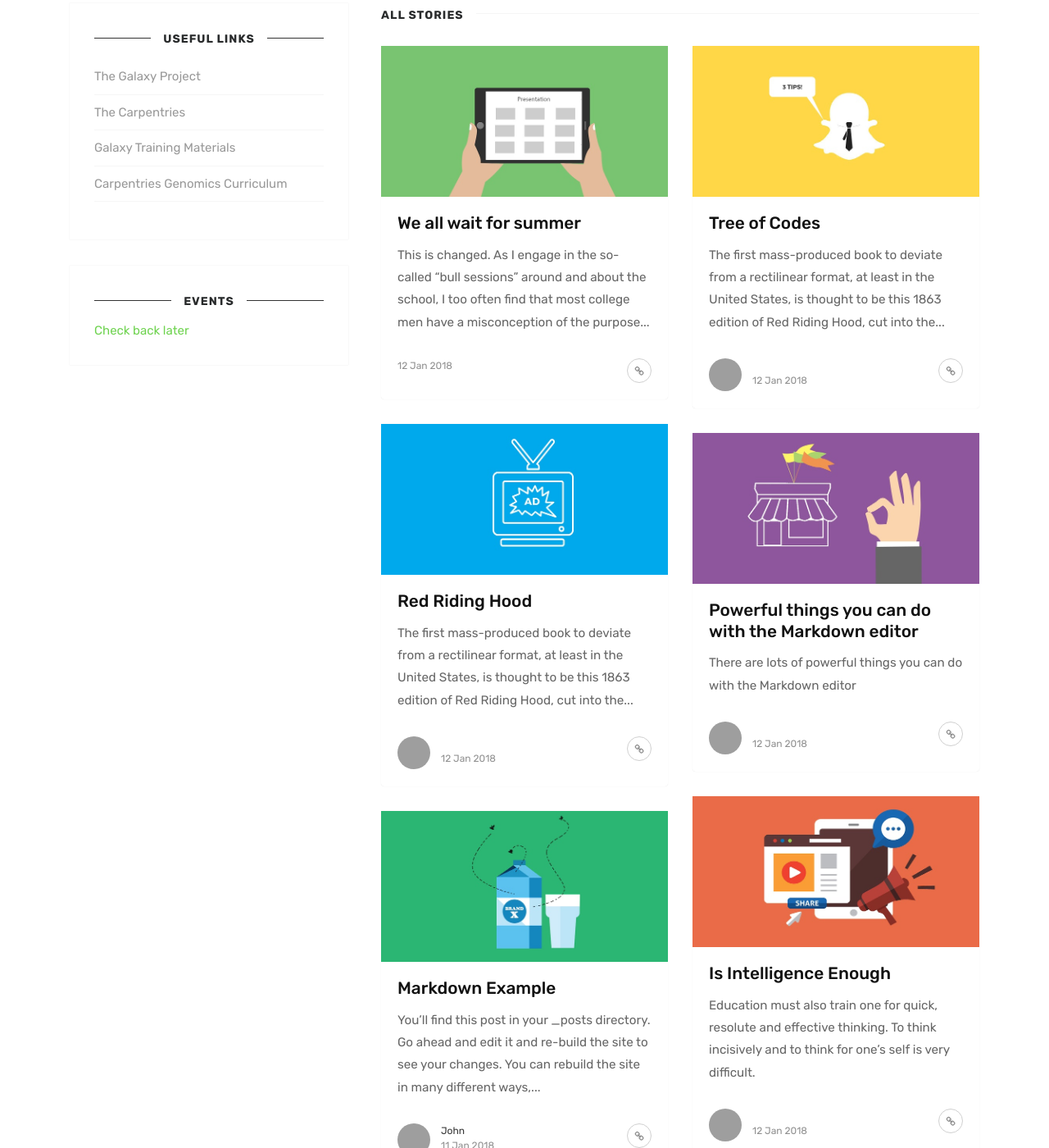
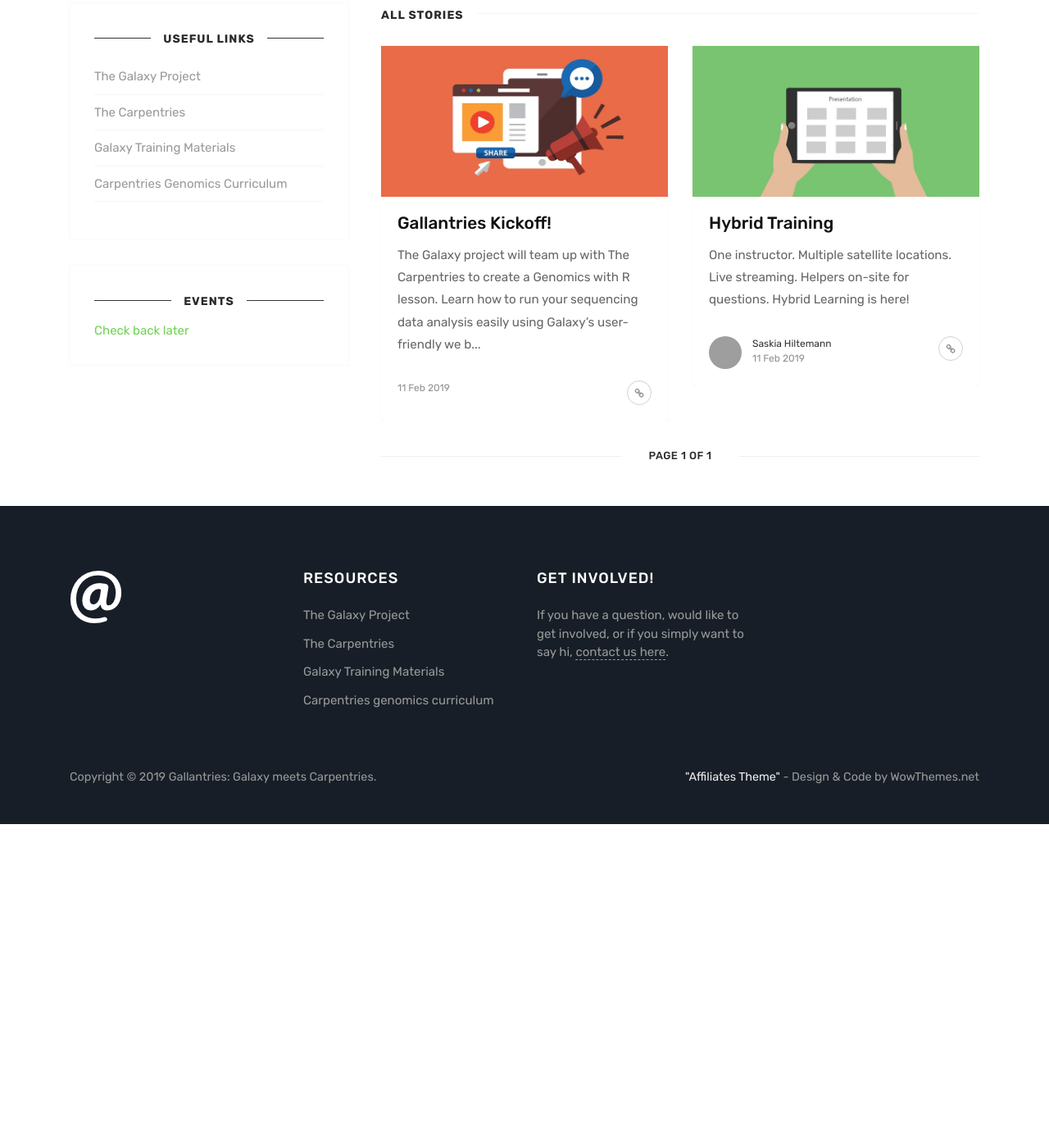
Before and after one commit to gallantries/gallantries.github.io, a Jekyll site: the page built from index.html, in a window 1280 px wide and 1400 px high, scrolled down 710 px. Shown: the whole window at 82% size. Built offline with Jekyll 4.4.1, drawn with Linux system fonts in a browser that asks for light colours; the list of posts is cut into pages by our own code; after the commit the page ends 1715 px from its top, so only the background shows below that; grey boxes are pictures that could not be loaded.

Commit message:
remove dummy blogposts

````diff
--- a/_includes/featuredbox.html
+++ b/_includes/featuredbox.html
@@ -17,7 +17,7 @@
                     <div class="wrapfooter">
                         {% if post.author %}
                         <span class="meta-footer-thumb">
-                        <img class="author-thumb" src="https://www.gravatar.com/avatar/{{ author.gravatar }}?s=250&d=mm&r=x" alt="{{ author.display_name }}">
+                        <img class="author-thumb" src="https://avatars.githubusercontent.com/{{ author.github }}" alt="{{ author.display_name }}">
                         </span>
                         <span class="author-meta">
                         <span class="post-name"><a target="_blank" href="{{ author.web }}">{{ author.display_name }}</a></span><br/>
--- a/_includes/postbox.html
+++ b/_includes/postbox.html
@@ -13,7 +13,7 @@
             <div class="wrapfooter">
                 {% if post.author %}
                 <span class="meta-footer-thumb">
-                <img class="author-thumb" src="https://www.gravatar.com/avatar/{{ author.gravatar }}?s=250&d=mm&r=x" alt="{{ author.display_name }}">
+                <img class="author-thumb" src="https://avatars.githubusercontent.com/{{ author.github }}" alt="{{ author.display_name }}">
                 </span>
                 <span class="author-meta">
                 <span class="post-name"><a target="_blank" href="{{ author.web }}">{{ author.display_name }}</a></span><br/>
--- a/_layouts/post-right-sidebar.html
+++ b/_layouts/post-right-sidebar.html
@@ -76,7 +76,7 @@ post_class: post-template
                 {% if page.author %}
 				<div class="row post-top-meta">
 					<div class="col-md-2">
-						<img class="author-thumb" src="https://www.gravatar.com/avatar/{{ author.gravatar }}?s=250&d=mm&r=x" alt="{{ author.display_name }}">
+						<img class="author-thumb" src="https://avatars.githubusercontent.com/{{ author.github }}" alt="{{ author.display_name }}">
 					</div>
 					<div class="col-md-10">
 						<a target="_blank" class="link-dark" href="{{ author.web }}">{{ author.display_name }}</a><a target="_blank" href="{{ author.twitter }}" class="btn follow">Follow</a>
--- a/_layouts/post.html
+++ b/_layouts/post.html
@@ -82,7 +82,7 @@ post_class: post-template
                 {% if page.author %}
 				<div class="row post-top-meta">
 					<div class="col-md-2">
-						<img class="author-thumb" src="https://www.gravatar.com/avatar/{{ author.gravatar }}?s=250&d=mm&r=x" alt="{{ author.display_name }}">
+						<img class="author-thumb" src="https://avatars.githubusercontent.com/{{ author.github }}" alt="{{ author.display_name }}">
 					</div>
 					<div class="col-md-10">
 						<a target="_blank" class="link-dark" href="{{ author.web }}">{{ author.display_name }}</a><a target="_blank" href="{{ author.twitter }}" class="btn follow">Follow</a>
--- a/_posts/2018-01-11-markup-example.md
+++ /dev/null
@@ -1,26 +0,0 @@
----
-layout: post
-title:  "Markdown Example"
-author: john
-categories: [ Jekyll, tutorial ]
-image: assets/images/6.jpg
----
-You’ll find this post in your `_posts` directory. Go ahead and edit it and re-build the site to see your changes. You can rebuild the site in many different ways, but the most common way is to run `jekyll serve`, which launches a web server and auto-regenerates your site when a file is updated. Something.
-
-To add new posts, simply add a file in the `_posts` directory that follows the convention `YYYY-MM-DD-name-of-post.ext` and includes the necessary front matter. Take a look at the source for this post to get an idea about how it works.
-
-Jekyll also offers powerful support for code snippets:
-
-{% highlight ruby %}
-def print_hi(name)
-  puts "Hi, #{name}"
-end
-print_hi('Tom')
-#=> prints 'Hi, Tom' to STDOUT.
-{% endhighlight %}
-
-Check out the [Jekyll docs][jekyll-docs] for more info on how to get the most out of Jekyll. File all bugs/feature requests at [Jekyll’s GitHub repo][jekyll-gh]. If you have questions, you can ask them on [Jekyll Talk][jekyll-talk].
-
-[jekyll-docs]: http://jekyllrb.com/docs/home
-[jekyll-gh]:   https://github.com/jekyll/jekyll
-[jekyll-talk]: https://talk.jekyllrb.com/
--- a/_posts/2018-01-12-is-intelligence-enough.md
+++ /dev/null
@@ -1,18 +0,0 @@
----
-layout: post
-title:  "Is Intelligence Enough"
-author: sal
-categories: [ Jekyll, tutorial ]
-image: assets/images/5.jpg
----
-Education must also train one for quick, resolute and effective thinking. To think incisively and to think for one's self is very difficult.
-
-> We are prone to let our mental life become invaded by legions of half truths, prejudices, and propaganda. At this point, I often wonder whether or not education is fulfilling its purpose. A great majority of the so-called educated people do not think logically and scientifically.
-
-Even the press, the classroom, the platform, and the pulpit in many instances do not give us objective and unbiased truths. To save man from the morass of propaganda, in my opinion, is one of the chief aims of education. Education must enable one to sift and weigh evidence, to discern the true from the false, the real from the unreal, and the facts from the fiction.
-
-The function of education, therefore, is to teach one to think intensively and to think critically. But education which stops with efficiency may prove the greatest menace to society. The most dangerous criminal may be the man gifted with reason, but with no morals.
-
-The late Eugene Talmadge, in my opinion, possessed one of the better minds of Georgia, or even America. Moreover, he wore the Phi Beta Kappa key. By all measuring rods, Mr. Talmadge could think critically and intensively; yet he contends that I am an inferior being. Are those the types of men we call educated?
-
-We must remember that intelligence is not enough. Intelligence plus character--that is the goal of true education. The complete education gives one not only power of concentration, but worthy objectives upon which to concentrate. The broad education will, therefore, transmit to one not only the accumulated knowledge of the race but also the accumulated experience of social living.
--- a/_posts/2018-01-12-powerful-things-markdown-editor.md
+++ /dev/null
@@ -1,49 +0,0 @@
----
-layout: post
-title:  "Powerful things you can do with the Markdown editor"
-author: sal
-categories: [ Jekyll, tutorial ]
-image: assets/images/4.jpg
----
-There are lots of powerful things you can do with the Markdown editor
-
-If you've gotten pretty comfortable with writing in Markdown, then you may enjoy some more advanced tips about the types of things you can do with Markdown!
-
-As with the last post about the editor, you'll want to be actually editing this post as you read it so that you can see all the Markdown code we're using.
-
-
-## Special formatting
-
-As well as bold and italics, you can also use some other special formatting in Markdown when the need arises, for example:
-
-+ ~~strike through~~
-+ ==highlight==
-+ \*escaped characters\*
-
-
-## Writing code blocks
-
-There are two types of code elements which can be inserted in Markdown, the first is inline, and the other is block. Inline code is formatted by wrapping any word or words in back-ticks, `like this`. Larger snippets of code can be displayed across multiple lines using triple back ticks:
-
-```
-.my-link {
-    text-decoration: underline;
-}
-```
-
-If you want to get really fancy, you can even add syntax highlighting using Rouge.
-
-
-![walking]({{ site.baseurl }}/assets/images/3.jpg)
-
-## Reference lists
-
-The quick brown jumped over the lazy.
-
-Another way to insert links in markdown is using reference lists. You might want to use this style of linking to cite reference material in a Wikipedia-style. All of the links are listed at the end of the document, so you can maintain full separation between content and its source or reference.
-
-## Full HTML
-
-Perhaps the best part of Markdown is that you're never limited to just Markdown. You can write HTML directly in the Markdown editor and it will just work as HTML usually does. No limits! Here's a standard YouTube embed code as an example:
-
-<p><iframe style="width:100%;" height="315" src="https://www.youtube.com/embed/Cniqsc9QfDo?rel=0&amp;showinfo=0" frameborder="0" allowfullscreen></iframe></p>
--- a/_posts/2018-01-12-red-riding.md
+++ /dev/null
@@ -1,16 +0,0 @@
----
-layout: post-right-sidebar
-title:  "Red Riding Hood"
-author: sal
-categories: [ Jekyll, tutorial ]
-image: assets/images/3.jpg
----
-The first mass-produced book to deviate from a rectilinear format, at least in the United States, is thought to be this 1863 edition of Red Riding Hood, cut into the shape of the protagonist herself with the troublesome wolf curled at her feet. Produced by the Boston-based publisher Louis Prang, this is the first in their “Doll Series”, a set of five “die-cut” books, known also as shape books — the other titles being Robinson Crusoe, Goody Two-Shoes (also written by Red Riding Hood author Lydia Very), Cinderella, and King Winter.
-
-An 1868 Prang catalogue would later claim that such “books in the shape of a regular paper Doll… originated with us”.
-
-> It would seem the claim could also extend to die cut books in general, as we can’t find anything sooner, but do let us know in the comments if you have further light to shed on this! Such books are, of course, still popular in children’s publishing today, though the die cutting is not now limited to mere outlines, as evidenced in a beautiful 2014 version of the same Little Red Riding Hood story.
-
-The die cut has also been employed in the non-juvenile sphere as well, a recent example being Jonathan Safran Foer’s ambitious Tree of Codes.
-
-As for this particular rendition of Charles Perrault’s classic tale, the text and design is by Lydia Very (1823-1901), sister of Transcendentalist poet Jones Very. The gruesome ending of the original — which sees Little Red Riding Hood being gobbled up as well as her grandmother — is avoided here, the gore giving way to the less bloody aims of the morality tale, and the lesson that one should not disobey one’s mother.
--- a/_posts/2018-01-12-tree-of-codes.md
+++ /dev/null
@@ -1,17 +0,0 @@
----
-layout: post
-title:  "Tree of Codes"
-author: sal
-categories: [ Jekyll, tutorial ]
-image: assets/images/2.jpg
----
-The first mass-produced book to deviate from a rectilinear format, at least in the United States, is thought to be this 1863 edition of Red Riding Hood, cut into the shape of the protagonist herself with the troublesome wolf curled at her feet. Produced by the Boston-based publisher Louis Prang, this is the first in their “Doll Series”, a set of five “die-cut” books, known also as shape books — the other titles being Robinson Crusoe, Goody Two-Shoes (also written by Red Riding Hood author Lydia Very), Cinderella, and King Winter.
-
-As for this particular rendition of Charles Perrault’s classic tale, the text and design is by Lydia Very (1823-1901), sister of Transcendentalist poet Jones Very. The gruesome ending of the original — which sees Little Red Riding Hood being gobbled up as well as her grandmother — is avoided here, the gore giving way to the less bloody aims of the morality tale, and the lesson that one should not disobey one’s mother.
-
-> It would seem the claim could also extend to die cut books in general, as we can’t find anything sooner, but do let us know in the comments if you have further light to shed on this! Such books are, of course, still popular in children’s publishing today, though the die cutting is not now limited to mere outlines, as evidenced in a beautiful 2014 version of the same Little Red Riding Hood story.
-
-
-An 1868 Prang catalogue would later claim that such “books in the shape of a regular paper Doll… originated with us”.
-
-The die cut has also been employed in the non-juvenile sphere as well, a recent example being Jonathan Safran Foer’s ambitious Tree of Codes.
--- a/_posts/2018-01-12-we-all-wait-for-summer.md
+++ /dev/null
@@ -1,9 +0,0 @@
----
-layout: post
-title:  "We all wait for summer"
-categories: [ Jekyll, tutorial ]
-image: assets/images/1.jpg
----
-This is changed. As I engage in the so-called "bull sessions" around and about the school, I too often find that most college men have a misconception of the purpose of education. Most of the "brethren" think that <a href="#">education should equip</a> them with the proper instruments of exploitation so that they can forever trample over the masses. Still others think that education should furnish them with noble ends rather than means to an end.
-
-It seems to me that education has a two-fold function to perform in the life of man and in society: the one is utility and the other is culture. Education must enable a man to become more efficient, to achieve with increasing facility the ligitimate goals of his life.
--- /dev/null
+++ b/_posts/2019-02-11-distributed-learning.md
@@ -0,0 +1,9 @@
+---
+layout: post
+title:  "Hybrid Training"
+author: saskia
+categories: [ Jekyll, tutorial ]
+image: assets/images/1.jpg
+---
+
+One instructor. Multiple satellite locations. Live streaming. Helpers on-site for questions. Hybrid Learning is here!
--- /dev/null
+++ b/_posts/2019-02-11-galantries-kickoff.md
@@ -0,0 +1,8 @@
+---
+layout: post
+title:  "Gallantries Kickoff!"
+categories: [ Jekyll, tutorial ]
+image: assets/images/5.jpg
+---
+
+The Galaxy project will team up with The Carpentries to create a Genomics with R lesson. Learn how to run your sequencing data analysis easily using Galaxy's user-friendly we b interface. Learn how to use R to visualize the results.
````
